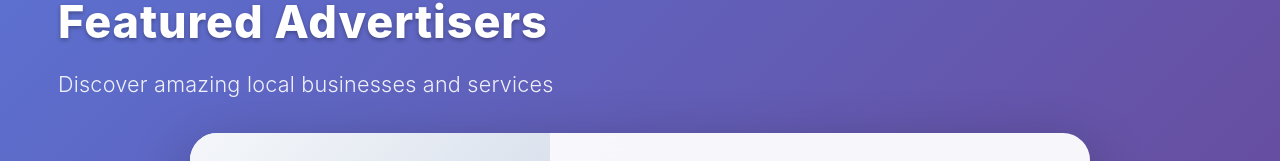
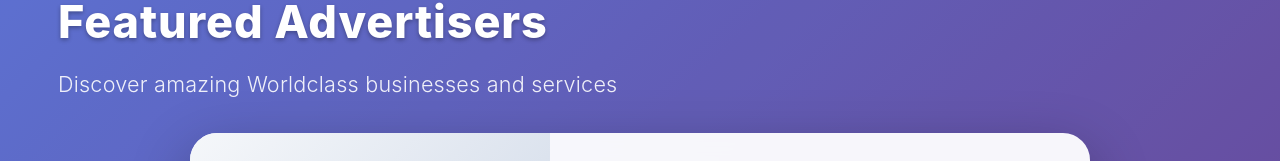
Before and after one commit to razzy-max/AAU-Nightlife, a React (Vite) app: page /blog/1 in a window 1280 px wide. Shown: the part 190-351 px from the top of the page. Built offline with nearby package versions, Linux system fonts and the light colour scheme; no server answers.

Commit message:
Update advertisers section subtext to 'worldclass businesses'
- Change subtext from 'Discover amazing local businesses and services' to 'Discover amazing worldclass businesses and services'
- Better reflects the quality and scope of featured advertisers

```diff
--- a/src/AdvertisersSection.jsx
+++ b/src/AdvertisersSection.jsx
@@ -253,7 +253,7 @@ export default function AdvertisersSection() {
     <section className="advertisers-section">
       <div className="advertisers-container">
         <h2 className="advertisers-title">Featured Advertisers</h2>
-        <p className="advertisers-subtext">Discover amazing local businesses and services</p>
+        <p className="advertisers-subtext">Discover amazing Worldclass businesses and services</p>
 
         {/* Admin Controls */}
         {isAdmin() && (
```
